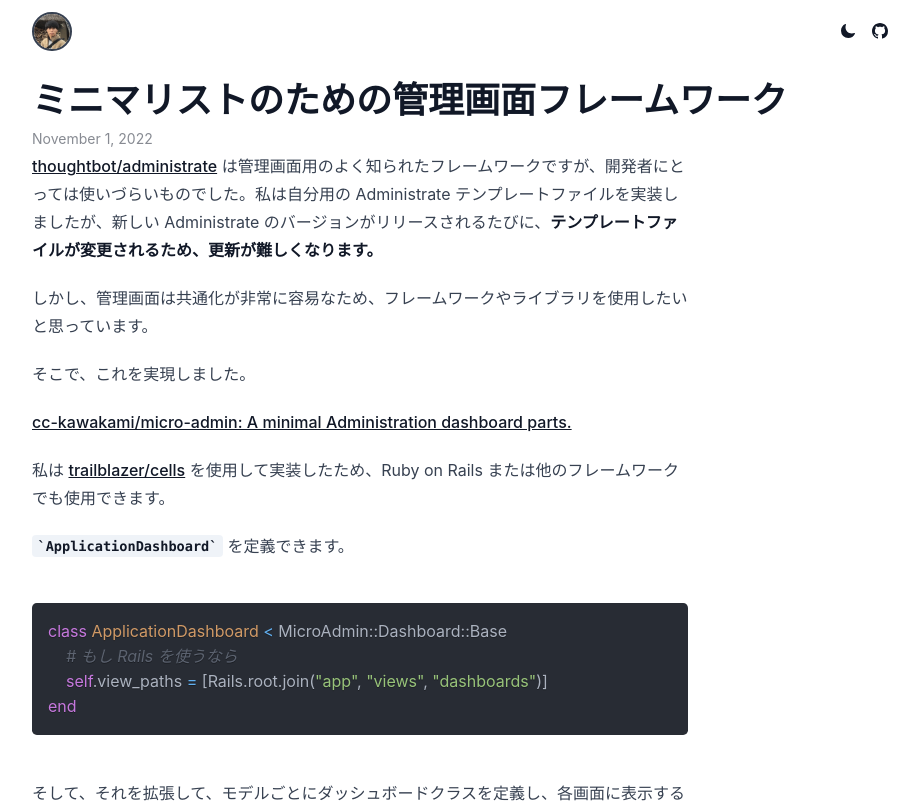
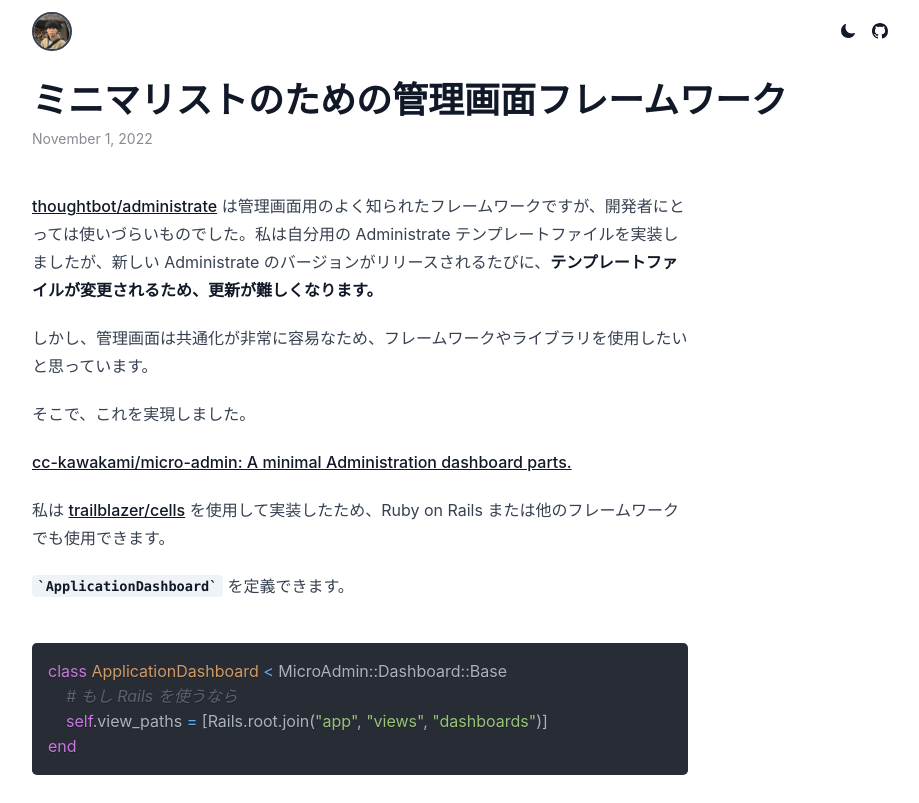
Before and after one commit to kawakamimoeki/website-legacy, a Next.js app: page /blog/1 in a window 1280 px wide. Shown: the top 803 px of the page, without its empty margins (176-1095 px from the left). Built offline with nearby package versions, Linux system fonts and the light colour scheme.

Commit message:
fix layout

```diff
--- a/pages/blog/[id].tsx
+++ b/pages/blog/[id].tsx
@@ -49,7 +49,7 @@
       </Head>
       <Title>{post.title}</Title>
       <Date className="text-sm opacity-50" dateString={post.date.toString()} />
-      <Markdown className="prose" content={post.content}></Markdown>
+      <Markdown className="mt-10 prose" content={post.content}></Markdown>
       <Link
         className="underline decoration-yellow-400 decoration-4 underline-offset-4 font-bold block my-6 text-center"
         href="/blog"
```
